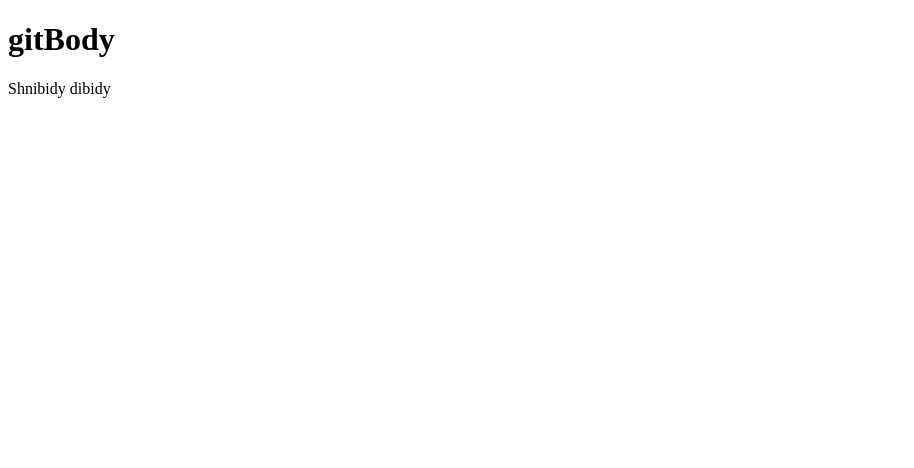
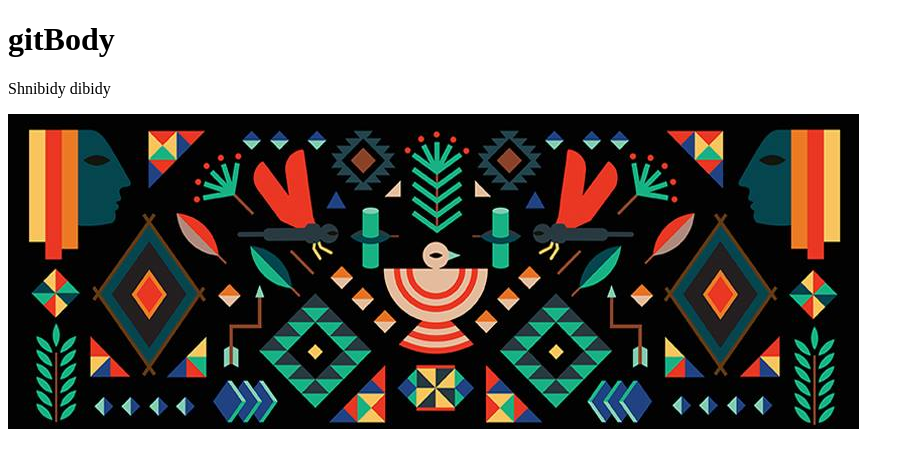
Before and after one commit to cunnellp5/gitagain, a plain HTML site: page index.html in a window 1280 px wide. Shown: the whole page, without its empty margins (0-914 px from the left). Drawn offline with Linux system fonts and the light colour scheme.

Commit message:
added photo

```diff
--- a/index.html
+++ b/index.html
@@ -9,6 +9,8 @@
   <body>
     <h1>gitBody</h1>
 <p>Shnibidy dibidy</p>
+
+<img src="bassnectarBackGround.jpg" alt="" />
   </body>
 
 
```
Also changed, not shown: bassnectarBackGround.jpg (added).
